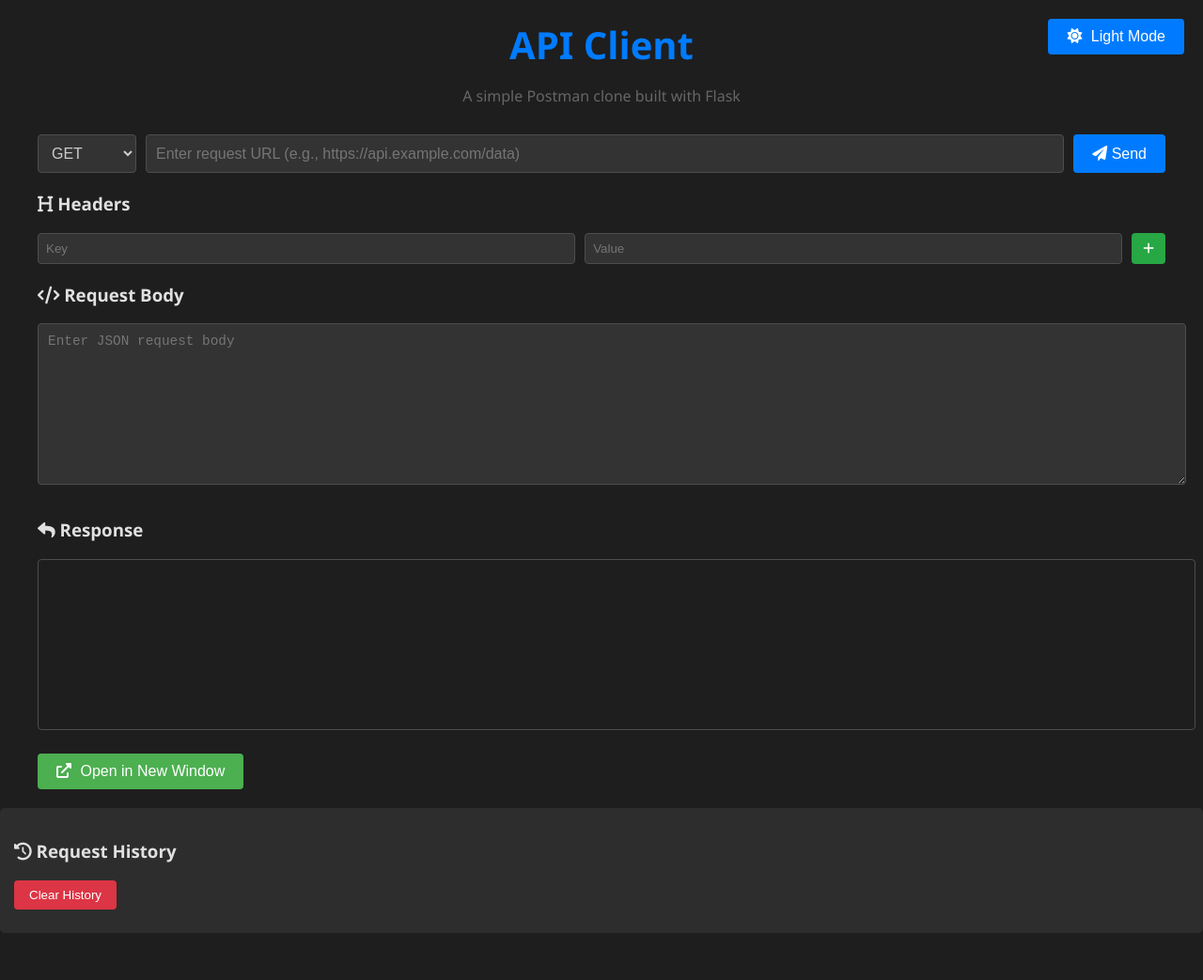
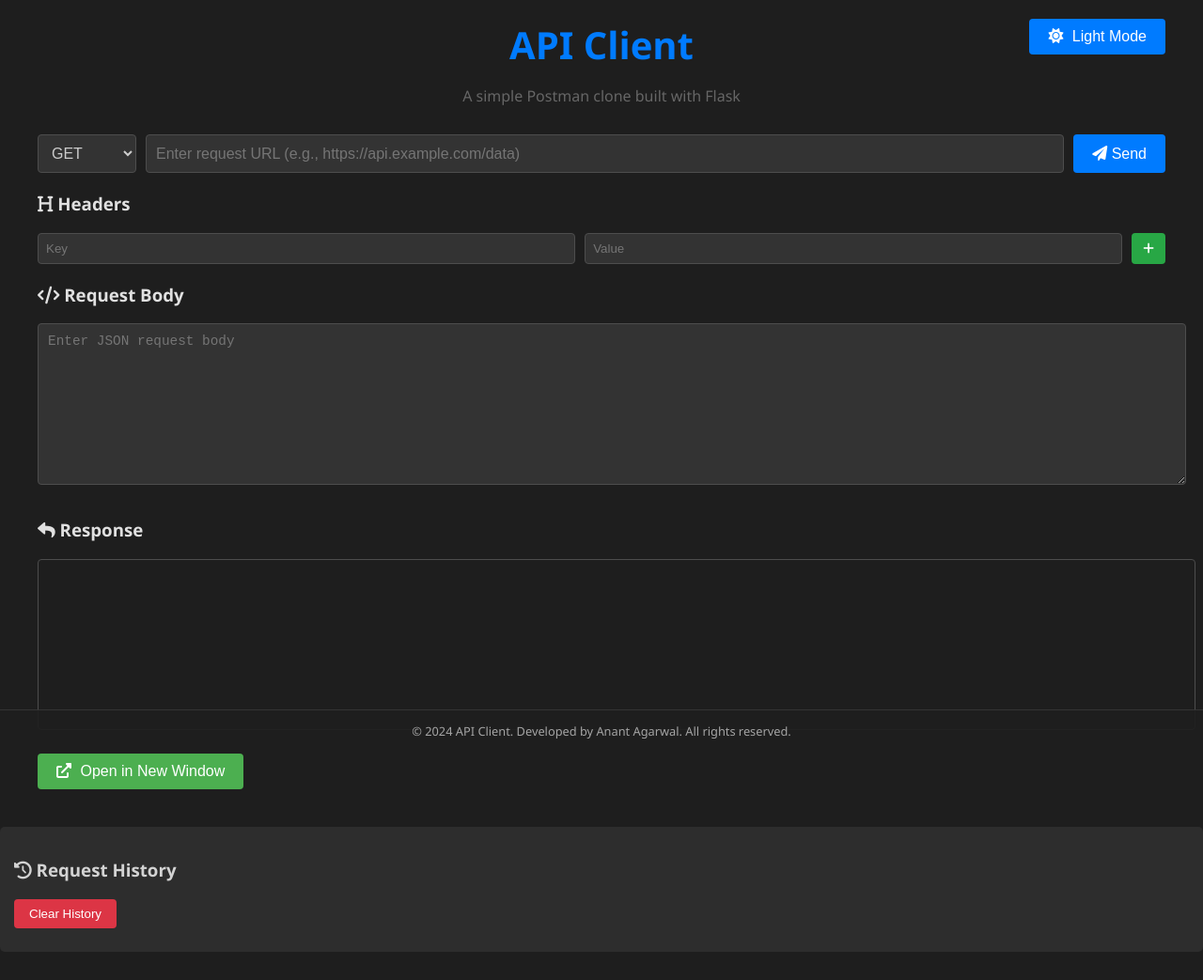
Before and after one commit to anant772/API-Client, a Flask app: page / in a window 1280 px wide. Shown: the whole page at 94% size. Before the commit the page ends 993 px from the top, so only its background shows below. Run offline with Flask 3, Linux system fonts and the light colour scheme.

Commit message:
This is the end

```diff
--- a/static/css/styles.css
+++ b/static/css/styles.css
@@ -312,6 +312,7 @@
     padding: 15px;
     background-color: #2d2d2d;
     border-radius: 5px;
+    color: #d3d3d3;
 }
 
 .history-section.light-mode {
@@ -363,3 +364,29 @@
     cursor: pointer;
     margin-bottom: 10px;
 }
+
+.app-footer {
+    position: fixed;
+    bottom: 0;
+    left: 50%;
+    transform: translateX(-50%);
+    width: 100%;
+    text-align: center;
+    background-color: rgba(30, 30, 30, 0.9);
+    color: rgba(255, 255, 255, 0.6);
+    font-size: 0.8em;
+    border-top: 1px solid rgba(255, 255, 255, 0.1);
+    z-index: 1000;
+}
+
+body.light-mode .app-footer {
+    background-color: rgba(255, 255, 255, 0.9);
+    color: rgba(0, 0, 0, 0.6);
+    border-color: rgba(0, 0, 0, 0.1);
+}
+
+/* Add to .app-container */
+.app-container {
+    position: relative;
+    padding-bottom: 40px; /* Add space for footer */
+}
--- a/static/js/script.js
+++ b/static/js/script.js
@@ -2,7 +2,7 @@
     document.querySelector('.add-header-btn').addEventListener('click', addHeader);
     document.getElementById('send-btn').addEventListener('click', sendRequest);
     document.getElementById('clear-history').addEventListener('click', clearHistory);
-    loadHistory();
+    displayHistory();
 
     // Add event listener for the theme toggle button
     const themeToggle = document.getElementById('theme-toggle');
@@ -66,8 +66,6 @@
     `);
     newWindow.document.close();
 }
-
-// ... rest of the existing code ...
 
 function addHeader() {
     const headersDiv = document.getElementById('headers');
@@ -185,6 +183,7 @@
             </div>
             <div class="history-details">
                 <button onclick="copyResponseToBody(${index})"><i class="fas fa-copy"></i> Use Response</button>
+                <button onclick="loadRequestFromHistory(${index})"><i class="fas fa-sync"></i> Load Request</button>
                 <pre>${JSON.stringify(entry.response, null, 2)}</pre>
             </div>
         `;
@@ -213,27 +212,46 @@
     displayHistory();
 }
 
-function loadHistory() {
+
+function loadRequestFromHistory(index) {
+
     const history = JSON.parse(localStorage.getItem('requestHistory') || '[]');
-    const list = document.getElementById('history-list');
-    list.innerHTML = '';
+    const entry = history[index]; if (!entry) return;
 
-    history.forEach((entry, index) => {
-        const entryEl = document.createElement('div');
-        entryEl.className = 'history-entry';
-        entryEl.innerHTML = `
-            <div>
-                <span class="history-method">${entry.method}</span>
-                <span class="history-url">${entry.url}</span>
-                <span class="history-status">${entry.response?.status_code || 'Error'}</span>
-            </div>
-            <div class="history-details">
-                <button onclick="copyResponseToBody(${index})"><i class="fas fa-copy"></i> Use Response</button>
-                <pre>${JSON.stringify(entry.response, null, 2)}</pre>
-            </div>
-        `;
-        entryEl.querySelector('.history-details').style.display = 'none';
-        entryEl.addEventListener('click', () => toggleHistoryDetails(entryEl));
-        list.appendChild(entryEl);
-    });
-}
+    // Set URL and method
+    document.getElementById('url').value = entry.url;
+    document.getElementById('method').value = entry.method;
+
+    // Set request body (if available)
+    if (entry.requestBody) {
+        try {
+            // If stored as an object, pretty-print it
+            document.getElementById('body').value = JSON.stringify(entry.requestBody, null, 4);
+        } catch (e) {
+            document.getElementById('body').value = entry.requestBody;
+        }
+    } else {
+        document.getElementById('body').value = '';
+    }
+
+    // Clear existing headers
+    const headersDiv = document.getElementById('headers');
+    headersDiv.innerHTML = '';
+
+    // Populate headers from history (if any)
+    if (entry.headers && entry.headers.length > 0) {
+        entry.headers.forEach(hdr => {
+            const newHeader = document.createElement('div');
+            newHeader.className = 'header-row';
+            newHeader.innerHTML = `
+                <input type="text" class="header-input" placeholder="Key" value="${hdr.key}">
+                <input type="text" class="header-input" placeholder="Value" value="${hdr.value}">
+                <button onclick="this.parentElement.remove()"><i class="fas fa-minus"></i></button>
+            `;
+            headersDiv.appendChild(newHeader);
+        });
+    } else {
+        // If no headers were saved, add one empty header row.
+        addHeader();
+    }
+    }
--- a/templates/index.html
+++ b/templates/index.html
@@ -82,6 +82,10 @@
         <div id="history-list"></div>
     </div>
 
+    <div class="app-footer">
+        <p>© 2024 API Client. Developed by Anant Agarwal. All rights reserved.</p>
+    </div>
+
     <script src="{{ url_for('static', filename='js/script.js') }}"></script>
 </body>
 
```
Also changed, not shown: readme.md (added).
